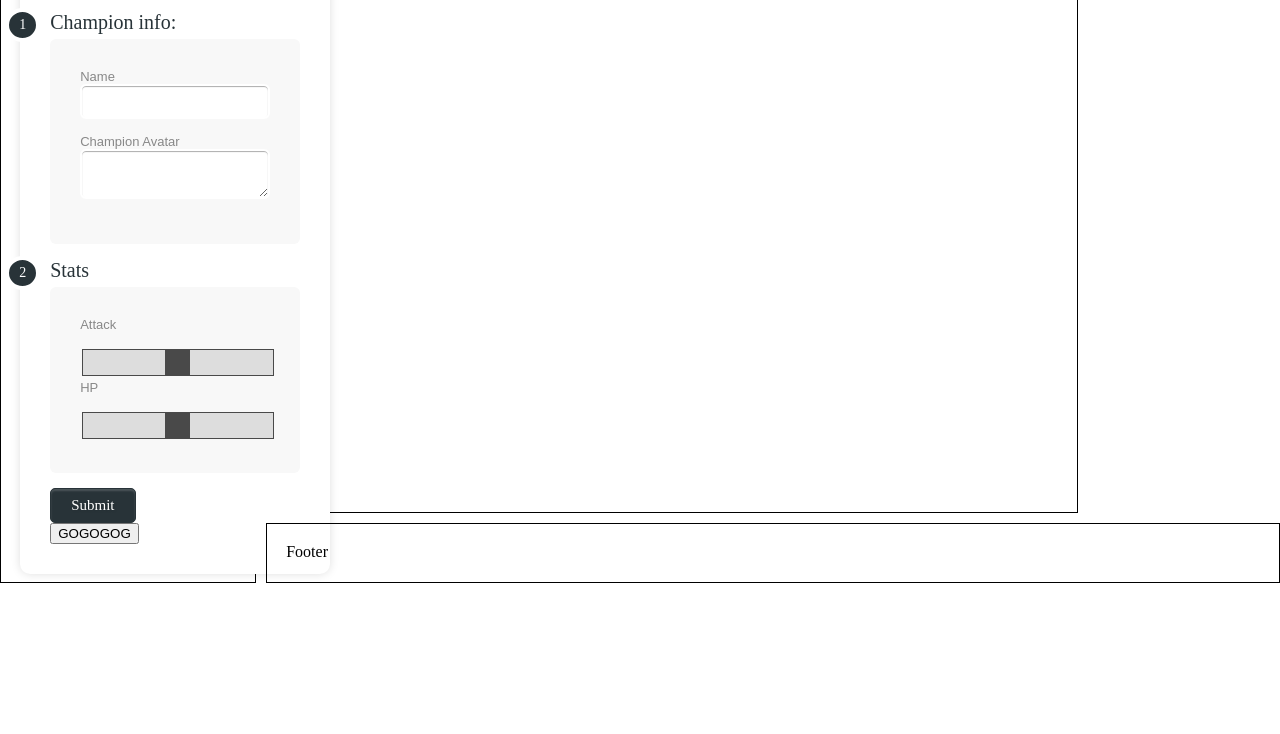
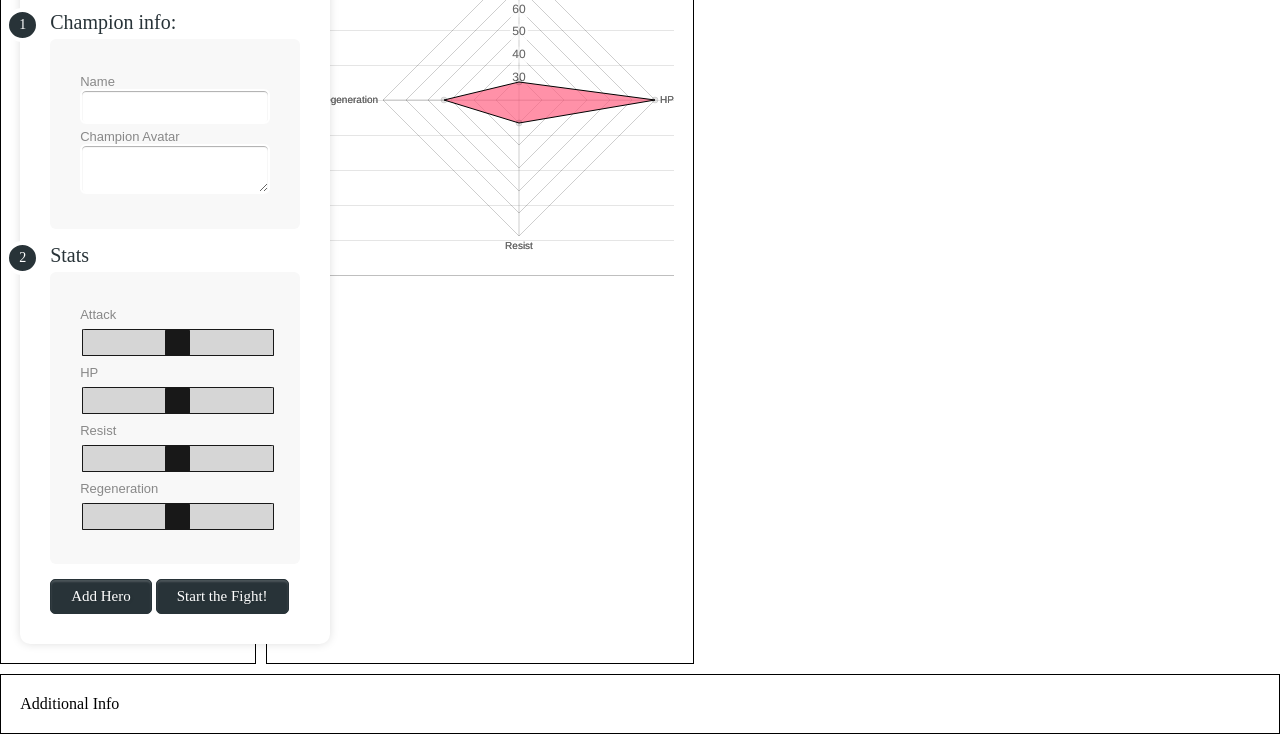
Before and after one commit to YuraIvanskyi/txtRoyale, a plain HTML site: page index.html in a window 1280 px wide. Shown: the part 217-951 px from the top of the page. Before the commit the page ends 800 px from the top, so only its background shows below. Drawn offline with Linux system fonts and the light colour scheme.

Commit message:
Chart style rework. Chart edit functions.

```diff
--- a/index.html
+++ b/index.html
@@ -32,51 +32,47 @@
 
   </header>
   <article id="mainArticle">
-    <div id="ColumnContainer">
-        <div id="col1" class="in-container">
-            <canvas id="myChart1" width="100" height="100"></canvas>
-        </div>
-        <div id="col2" class="in-container">
-            <canvas id="myChart2" width="100" height="100"></canvas>
-        </div>
-        <div id="col3" class="in-container">
-            <canvas id="myChart3" width="100" height="100"></canvas>
-        </div>
-        <div id="col4" class="in-container">
-            <canvas id="myChart4" width="100" height="100"></canvas>
-        </div>
+    <div id="ChartContainer">
+            <canvas id="ChampionsChart" width="300" height="300"></canvas>
     </div>
+
   </article>
   <nav id="mainNav">
       <div class="form-style-10">
         <h1>Join a fight!<span>Create your hero and anihilate enemies!</span></h1>
-        <form>
             <div class="section"><span>1</span>Champion info:</div>
             <div class="inner-wrap">
-                <label>Name<input type="text" name="field1" /></label>
-                <label>Champion Avatar<textarea name="field2"></textarea></label>
+                <label>Name<input type="text" name="NameField" /></label>
+                <label>Champion Avatar<textarea name="AvatarField"></textarea></label>
             </div>
             <div class="section"><span>2</span>Stats</div>
             <div class="inner-wrap">
                 <label>Attack</label>
                 <div class="slidecontainer">
-                  <input type="range" min="1" max="100" value="50" class="slider" id="myRange1">
+                  <input type="range" min="1" max="100" value="50" class="slider" id="AttackField">
                 </div>
                 <label>HP</label>
                 <div class="slidecontainer">
-                  <input type="range" min="1" max="100" value="50" class="slider" id="myRange2">
+                  <input type="range" min="1" max="100" value="50" class="slider" id="HPField">
+                </div>
+                <label>Resist</label>
+                <div class="slidecontainer">
+                  <input type="range" min="1" max="100" value="50" class="slider" id="ResistField">
+                </div>
+                <label>Regeneration</label>
+                <div class="slidecontainer">
+                  <input type="range" min="1" max="100" value="50" class="slider" id="RegenerationField">
                 </div>
             </div>
             <div class="button-section">
+                <button onclick="addFighter()">Add Hero</button>
+                <button>Start the Fight!</button>
+            </div>
 
-             <input type="submit" name="Sign Up" onclick="addFighter" />
-            </div>
-        </form>
-        <button onclick="addFighter">GOGOGOG</button>
     </div>
   </nav>
-  <div id="siteAds">Ads</div>
-  <footer id="pageFooter">Footer</footer>
+  <div id="siteAds">Battle Log</div>
+  <footer id="pageFooter">Additional Info</footer>
   <script src="scripts/logic_main.js"></script>
   <script src="scripts/champions.js"></script>
 </body>
--- a/scripts/logic_main.js
+++ b/scripts/logic_main.js
@@ -1,13 +1,20 @@
-var ctx1 = document.getElementById("myChart1").getContext('2d');
-    var ctx2 = document.getElementById("myChart2").getContext('2d');
-    var ctx3 = document.getElementById("myChart3").getContext('2d');
-    var ctx4 = document.getElementById("myChart4").getContext('2d');
+window.onload = function (){
+    this.ChampionsChartContext = document.getElementById("ChampionsChart").getContext('2d');
+    //this.ctx2 = document.getElementById("myChart2").getContext('2d');
+    //this.ctx3 = document.getElementById("myChart3").getContext('2d');
+    //this.ctx4 = document.getElementById("myChart4").getContext('2d');
+    this.ChampionsChart = createChart(ChampionsChartContext);
+    //this.myChart2 = createChart(ctx2);
+    //this.myChart3 = createChart(ctx3);
+    //this.myChart4 = createChart(ctx4);
+}
+
 function genreateValues() {
     return [parseInt(Math.random()*100),parseInt(Math.random()*100),parseInt(Math.random()*100),parseInt(Math.random()*100)]
 }
 function createChart(canvasObj) {
     return new Chart(canvasObj, {
-        type: 'polarArea',
+        type: 'radar',
         data: {
             labels: ["Attack", "HP", "Resist", "Regeneration"],
             datasets: [{
@@ -40,10 +47,20 @@ function createChart(canvasObj) {
     });
 }
 function addFighter() {
-
-    var myChart1 = createChart(ctx1);
-    var myChart2 = createChart(ctx2);
-    var myChart3 = createChart(ctx3);
-    var myChart4 = createChart(ctx4);
-    myChart4.update()
+    ChampionsChart.options.title.text = 'Baka-charuto!';
+    ChampionsChart.options.display = true;
+    addData(ChampionsChart,'test',Math.random()*100);
+    ChampionsChart.update()
 }
+function generateRandomColor () {
+    return `rgba(${parseInt(Math.random()*255)}, ${parseInt(Math.random()*255)}, ${parseInt(Math.random()*255)}, 0.7)`
+}
+function addData(chart, label, data) {
+    chart.data.labels.push(label);
+    chart.data.datasets.forEach((dataset) => {
+        dataset.data.push(data);
+    });
+    chart.data.datasets[0].backgroundColor.push(generateRandomColor());
+    chart.data.datasets[0].borderColor.push('rgba(0, 0, 0, 1)');
+    chart.update();
+}
--- a/styles/style_main.css
+++ b/styles/style_main.css
@@ -3,9 +3,9 @@ body {
   grid-template-areas:
     "header header header"
     "nav article ads"
-    "nav footer footer";
+    "footer footer footer";
   grid-template-rows: 80px 1fr 60px;
-  grid-template-columns: 20% 1fr 15%;
+  grid-template-columns: 20% 1fr 45%;
   grid-row-gap: 10px;
   grid-column-gap: 10px;
   height: 100vh;
@@ -62,10 +62,9 @@ header, footer, article, nav {
     grid-template-columns: 1fr;
  }
 }
-.in-container {
-  width: 25%;
-  height: 50%;
-  float: left;
+#ChartContainer {
+  width: 100%;
+  height: 100%;
   display: inline-block;
 }
 #div1 { background: #DDD; }
@@ -84,11 +83,12 @@ header, footer, article, nav {
   border-color: black;
   border-style: solid;
   border-width: 1px;
+  border-radius: 2%;
   width: 100%; /* Full-width */
   height: 25px; /* Specified height */
   background: #d3d3d3; /* Grey background */
   outline: none; /* Remove outline */
-  opacity: 0.7; /* Set transparency (for mouse-over effects on hover) */
+  opacity: 0.9; /* Set transparency (for mouse-over effects on hover) */
   -webkit-transition: .2s; /* 0.2 seconds transition on hover */
   transition: opacity .2s;
 }
@@ -101,6 +101,7 @@ header, footer, article, nav {
 .slider::-webkit-slider-thumb {
   -webkit-appearance: none; /* Override default look */
   appearance: none;
+  border-radius: 2%;
   width: 25px; /* Set a specific slider handle width */
   height: 25px; /* Slider handle height */
   background: #000; /* Green background */
@@ -149,7 +150,8 @@ header, footer, article, nav {
   display: block;
   font: 13px Arial, Helvetica, sans-serif;
   color: #888;
-  margin-bottom: 15px;
+  margin-bottom: 5px;
+  margin-top: 5px;
 }
 .form-style-10 input[type="text"],
 .form-style-10 input[type="date"],
@@ -196,7 +198,7 @@ header, footer, article, nav {
   margin-top: -3px;
 }
 .form-style-10 input[type="button"],
-.form-style-10 input[type="submit"]{
+.form-style-10 input[type="submit"], button {
   background: #283338;
   padding: 8px 20px 8px 20px;
   border-radius: 5px;
@@ -212,7 +214,7 @@ header, footer, article, nav {
   font-size: 15px;
 }
 .form-style-10 input[type="button"]:hover,
-.form-style-10 input[type="submit"]:hover{
+.form-style-10 input[type="submit"]:hover, button:hover{
   background: #283338;
   -moz-box-shadow: inset 0px 2px 2px 0px rgba(255, 255, 255, 0.28);
   -webkit-box-shadow: inset 0px 2px 2px 0px rgba(255, 255, 255, 0.28);
@@ -226,3 +228,9 @@ header, footer, article, nav {
   margin-top: 10px;
   text-align: right;
 }
+
+#ChampionsChart {
+  width: 50%;
+  height: 50%;
+  display: inline-block;
+}
```
